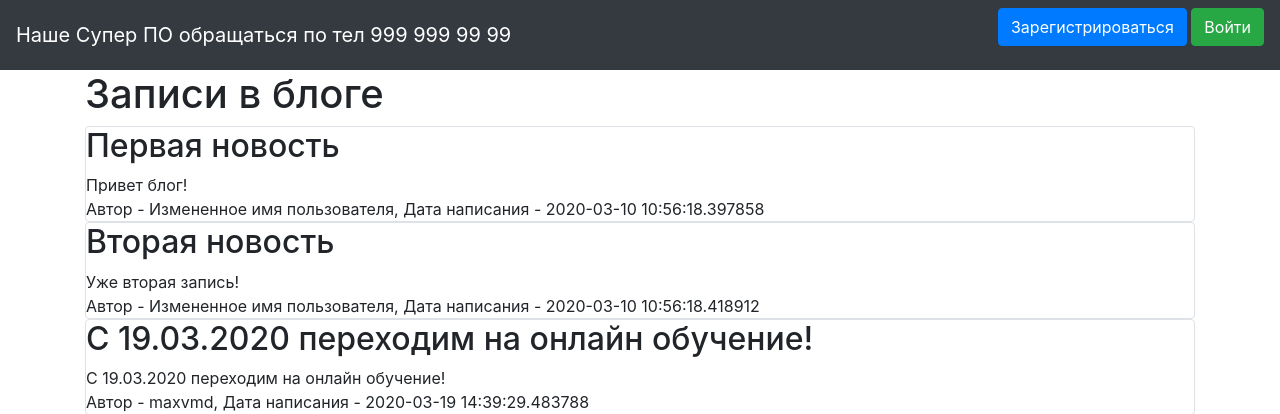
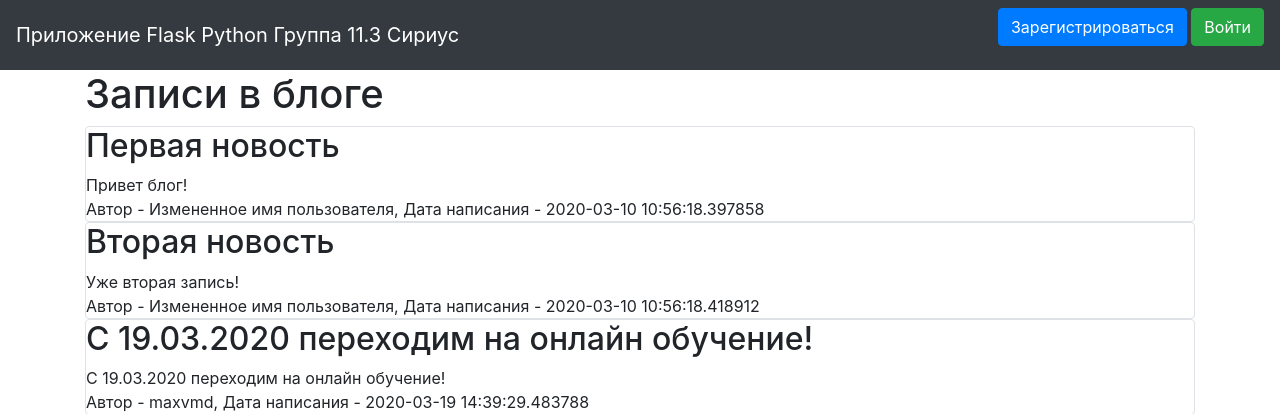
Before and after one commit to MaxSolovov/www3_1, a Flask app: page / in a window 1280 px wide. Shown: the top 414 px of the page. Run offline with Flask 2, Linux system fonts and the light colour scheme; data comes from the database, SQL or seed files in the repository; some libraries are stand-ins or nearby versions.

Commit message:
название приложения

```diff
--- a/templates/base.html
+++ b/templates/base.html
@@ -12,7 +12,7 @@
 <body>
 <header>
     <nav class="navbar navbar-dark bg-dark">
-        <a class="navbar-brand" href="#">Наше Супер ПО обращаться по тел 999 999 99 99</a>
+        <a class="navbar-brand" href="#">Приложение Flask Python Группа 11.3 Сириус</a>
         {% if current_user.is_authenticated %}
             <a class="navbar-brand" href="/logout">{{ current_user.name }}</a>
         {% else %}
```
